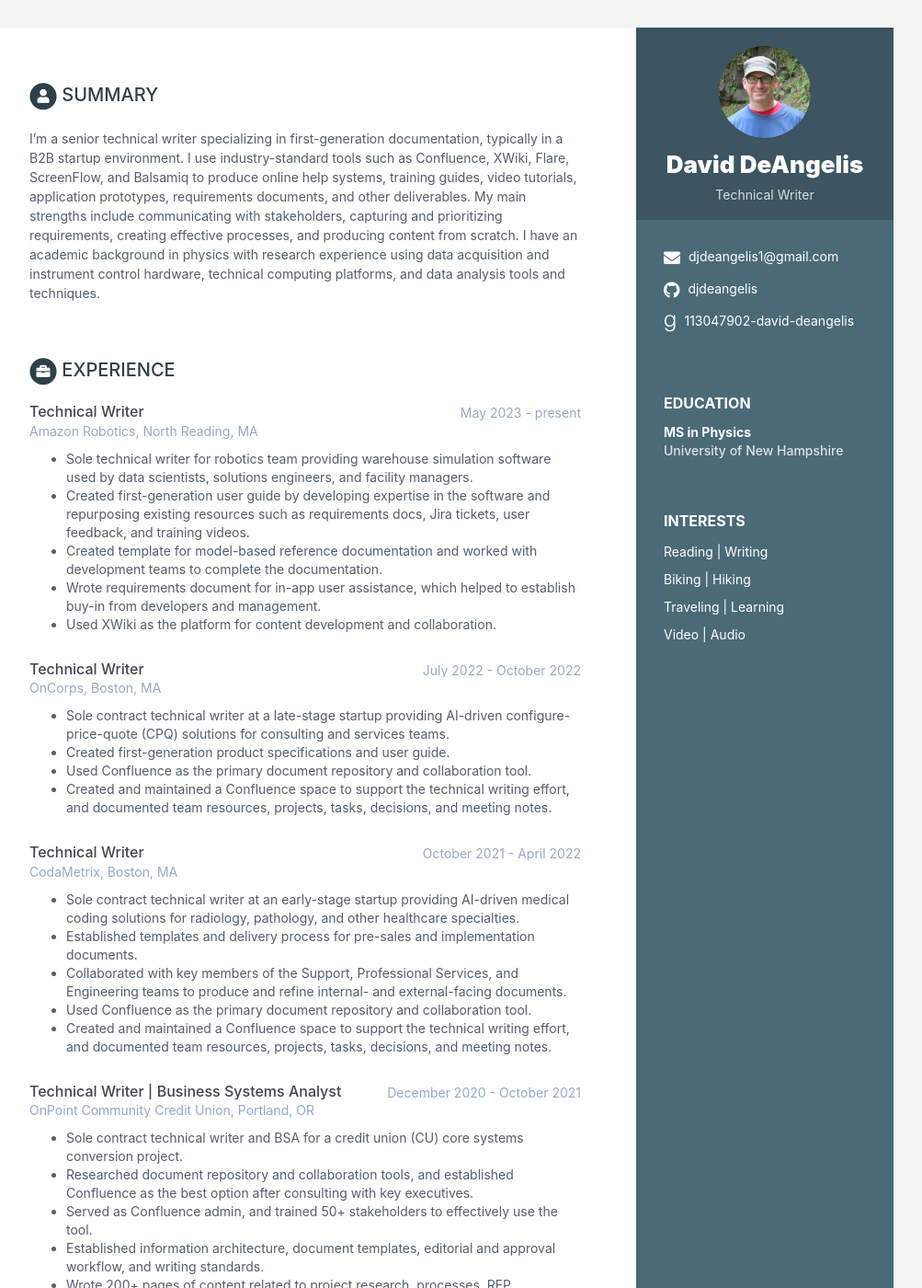
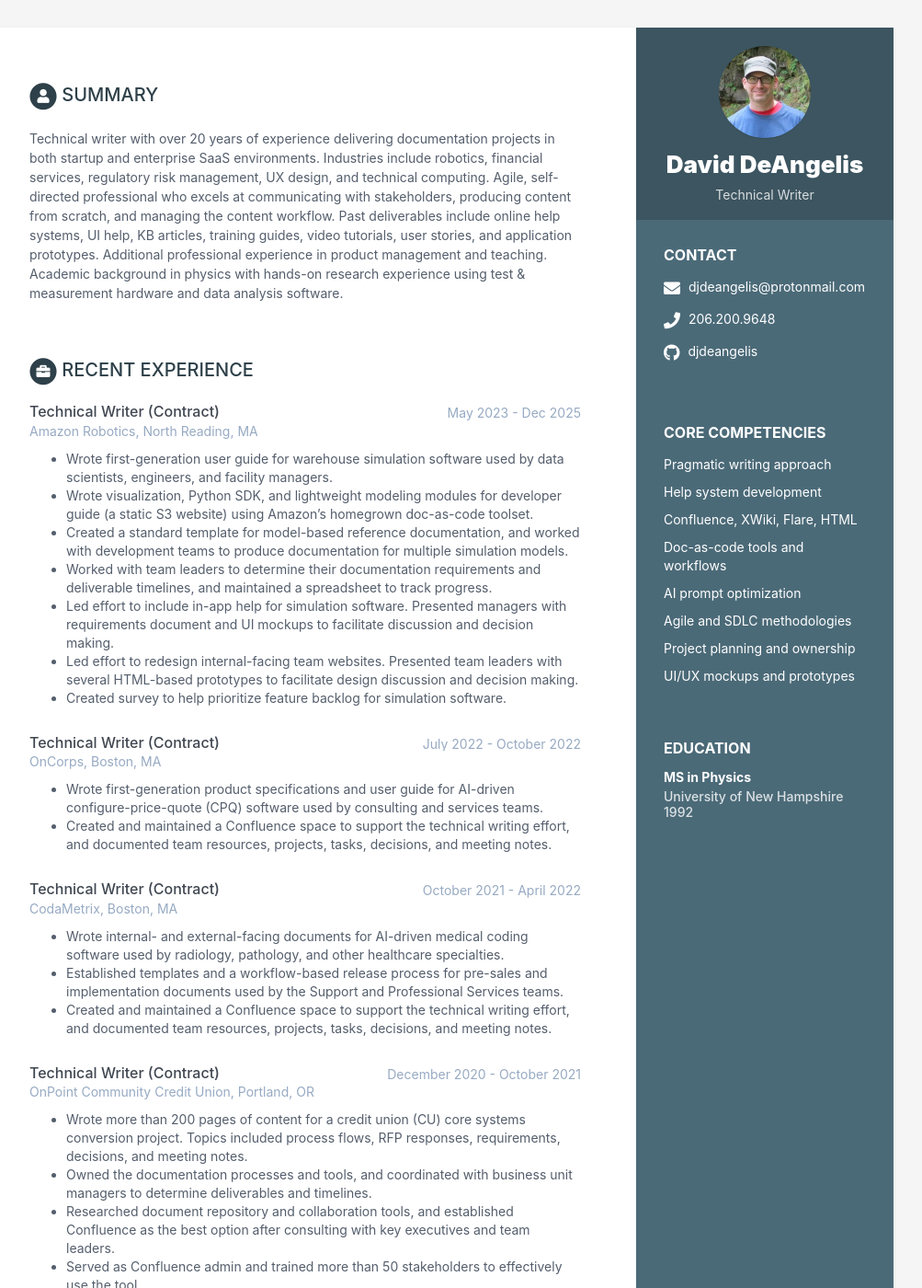
Before and after one commit to djdeangelis/djdeangelis.github.io, a Jekyll site: the page built from index.html, in a window 1280 px wide and 1400 px high. Shown: the whole window at 92% size, without its empty margins (168-1171 px from the left). Built offline with Jekyll 4.4.1, drawn with Linux system fonts in a browser that asks for light colours; some of the changed text lies outside the part shown.

Commit message:
Update data file and some includes

```diff
--- a/_data/data.yml
+++ b/_data/data.yml
@@ -12,8 +12,8 @@ sidebar:
     avatar: profile.png  #place a 100x100 picture inside /assets/images/ folder and provide the name of the file below
 
     # Sidebar links
-    email: djdeangelis1@gmail.com
-    phone:
+    email: djdeangelis@protonmail.com
+    phone: 206.200.9648
     website: #do not add http://
     linkedin:
     github: djdeangelis
@@ -22,39 +22,48 @@ sidebar:
     twitter: # specify as '@twitter-handle'
     stack-overflow: # Number/Username, e.g. 123456/alandoe
     codewars:
-    goodreads: 113047902-david-deangelis
-
-#    languages:
-#      - idiom: English
-#        level: Native
+    goodreads:
 
     interests:
-      - item: Reading | Writing
+      - item: Pragmatic writing approach
         link:
 
-      - item: Biking | Hiking
+      - item: Help system development
         link:
 
-      - item: Traveling | Learning
+      - item: Confluence, XWiki, Flare, HTML
         link:
 
-      - item: Video | Audio
+      - item: Doc-as-code tools and workflows
+        link:
+
+      - item: AI prompt optimization
+        link:
+
+      - item: Agile and SDLC methodologies
+        link:
+
+      - item: Project planning and ownership
+        link:
+
+      - item: UI/UX mockups and prototypes
         link:
 
 
 career-profile:
     title: Summary
     summary: |
-          I’m a senior technical writer specializing in first-generation documentation, typically in a B2B startup environment. I use industry-standard tools
-          such as Confluence, XWiki, Flare, ScreenFlow, and Balsamiq to produce online help systems, training guides, video tutorials, application prototypes,
-          requirements documents, and other deliverables. My main strengths include communicating with stakeholders, capturing and prioritizing
-          requirements, creating effective processes, and producing content from scratch. I have an academic background in physics with research experience using
-          data acquisition and instrument control hardware, technical computing platforms, and data analysis tools and techniques.
+        Technical writer with over 20 years of experience delivering documentation projects in both startup and enterprise SaaS environments.
+        Industries include robotics, financial services, regulatory risk management, UX design, and technical computing. Agile, self-directed
+        professional who excels at communicating with stakeholders, producing content from scratch, and managing the content workflow. Past
+        deliverables include online help systems, UI help, KB articles, training guides, video tutorials, user stories, and application prototypes.
+        Additional professional experience in product management and teaching. Academic background in physics with hands-on research experience
+        using test & measurement hardware and data analysis software.
 
 education:
     - degree: MS in Physics
       university: University of New Hampshire
-      time:
+      time: 1992
       details: |
         Lorem ipsum dolor sit amet, consectetuer adipiscing elit. Aenean commodo ligula eget dolor.
         Aenean massa. Cum sociis natoque penatibus et magnis dis parturient montes nascetur.
@@ -62,143 +71,44 @@ education:
           - Bullet point
 
 experiences:
-    - role: Technical Writer
-      time: May 2023 - present
+    - role: Technical Writer (Contract)
+      time: May 2023 - Dec 2025
       company: Amazon Robotics, North Reading, MA
       details: |
-          - Sole technical writer for robotics team providing warehouse simulation software used by data scientists, solutions engineers, and facility managers.
-          - Created first-generation user guide by developing expertise in the software and repurposing existing resources such as requirements docs, Jira tickets, user feedback, and training videos.
-          - Created template for model-based reference documentation and worked with development teams to complete the documentation.
-          - Wrote requirements document for in-app user assistance, which helped to establish buy-in from developers and management.
-          - Used XWiki as the platform for content development and collaboration.
+          - Wrote first-generation user guide for warehouse simulation software used by data scientists, engineers, and facility managers.
+          - Wrote visualization, Python SDK, and lightweight modeling modules for developer guide (a static S3 website) using Amazon’s homegrown doc-as-code toolset.
+          - Created a standard template for model-based reference documentation, and worked with development teams to produce documentation for multiple simulation models.
+          - Worked with team leaders to determine their documentation requirements and deliverable timelines, and maintained a spreadsheet to track progress.
+          - Led effort to include in-app help for simulation software. Presented managers with requirements document and UI mockups to facilitate discussion and decision making.
+          - Led effort to redesign internal-facing team websites. Presented team leaders with several HTML-based prototypes to facilitate design discussion and decision making.
+          - Created survey to help prioritize feature backlog for simulation software.
 
-    - role: Technical Writer
+    - role: Technical Writer (Contract)
       time: July 2022 - October 2022
       company: OnCorps, Boston, MA
       details: |
-          - Sole contract technical writer at a late-stage startup providing AI-driven configure-price-quote (CPQ) solutions for consulting and services teams.
-          - Created first-generation product specifications and user guide.
-          - Used Confluence as the primary document repository and collaboration tool.
-          - Created and maintained a Confluence space to support the technical writing effort, and documented team resources, projects, tasks,
-          decisions, and meeting notes.
+          - Wrote first-generation product specifications and user guide for AI-driven configure-price-quote (CPQ) software used by consulting and services teams.
+          - Created and maintained a Confluence space to support the technical writing effort, and documented team resources, projects, tasks, decisions, and meeting notes.
 
-    - role: Technical Writer
+    - role: Technical Writer (Contract)
       time: October 2021 - April 2022
       company: CodaMetrix, Boston, MA
       details: |
-          - Sole contract technical writer at an early-stage startup providing AI-driven medical coding solutions for radiology, pathology,
-          and other healthcare specialties.
-          - Established templates and delivery process for pre-sales and implementation documents.
-          - Collaborated with key members of the Support, Professional Services, and Engineering teams to produce and refine internal- and
-          external-facing documents.
-          - Used Confluence as the primary document repository and collaboration tool.
-          - Created and maintained a Confluence space to support the technical writing effort, and documented team resources, projects, tasks,
-          decisions, and meeting notes.
+          - Wrote internal- and external-facing documents for AI-driven medical coding software used by radiology, pathology, and other healthcare specialties.
+          - Established templates and a workflow-based release process for pre-sales and implementation documents used by the Support and Professional Services teams.
+          - Created and maintained a Confluence space to support the technical writing effort, and documented team resources, projects, tasks, decisions, and meeting notes.
 
-    - role: Technical Writer | Business Systems Analyst
+    - role: Technical Writer (Contract)
       time: December 2020 - October 2021
       company: OnPoint Community Credit Union, Portland, OR
       details: |
-          - Sole contract technical writer and BSA for a credit union (CU) core systems conversion project.
-          - Researched document repository and collaboration tools, and established Confluence as the best option after consulting with key executives.
-          - Served as Confluence admin, and trained 50+ stakeholders to effectively use the tool.
-          - Established information architecture, document templates, editorial and approval workflow, and writing standards.
-          - Wrote 200+ pages of content related to project research, processes, RFP responses, requirements, decisions, and meeting notes.
+          - Wrote more than 200 pages of content for a credit union (CU) core systems conversion project. Topics included process flows, RFP responses, requirements, decisions, and meeting notes.
+          - Owned the documentation processes and tools, and coordinated with business unit managers to determine deliverables and timelines.
+          - Researched document repository and collaboration tools, and established Confluence as the best option after consulting with key executives and team leaders.
+          - Served as Confluence admin and trained more than 50 stakeholders to effectively use the tool.
+          - Established information architecture, document templates, editorial workflow, and writing guide.
           - Participated in and documented due diligence calls with third-party vendors and CU peers.
-          - Researched and presented GRC (governance, risk, and compliance) software solutions to help satisfy CFPB and NCUA regulations.
-
-    - role: Product Manager | Technical Writer
-      time: January 2019 - November 2020
-      company: Various clients, Portland, OR
-      details: |
-          - Independent contractor providing product management and technical writing services for various clients including a SaaS e-learning platform
-          for adult learners.
-          - Set up Confluence and Jira, and served as Confluence admin.
-          - Created high-fidelity UI mockups to help guide designers and developers.
-          - Established info architecture, document templates, approval workflow, and writing standards.
-          - Wrote project briefs, business requirements, epics and stories, and user assistance.
-
-    - role: Senior Product Manager
-      time: June 2014 - July 2018
-      company: RADAR, Portland, OR
-      details: |
-          - Product manager for a SaaS breach response platform used by privacy and security experts.
-          - Owned the product roadmap and managed the product backlog.
-          - Wrote detailed requirements documents, user stories, and acceptance criteria.
-          - Drove the UI and UX effort via application mockups and prototypes.
-          - Communicated product status and managed stakeholder expectations via daily stand ups, customer check-ins, and cross-functional team meetings.
-          - Wrote knowledge base articles, release notes, and customer emails.
-          - Frontline tester for customer-facing features and API endpoints.
-          - Created and delivered product training for customers and Sales staff.
-          - Led biannual customer advisory group meeting.
-          - Listed as inventor on US patents 9,781,147 and 10,331,904.
-
-    - role: Co-founder
-      time: April 2012 - June 2014
-      company: Southwood Labs, Portland, OR
-      details: |
-          - Product manager for Harness; a SaaS automated testing tool for testers and developers.
-          - Researched and prioritized product requirements.
-          - Led the customer development process.
-          - Created key deliverables including competitor research, lean canvas business model, product positioning brief, web site copy, and application mockups.
-
-    - role: Senior Product Manager
-      time: July 2011 - March 2012
-      company: Monsoon Commerce, Portland, OR
-      details: |
-          - Product manager for Monsoon; an e-commerce platform for third-party sellers.
-          - Researched and prioritized product requirements.
-          - Managed stakeholder expectations around feature scope and delivery timelines.
-          - Wrote product positioning briefs.
-          - Managed beta program.
-
-    - role: Senior Technical Writer | Product Manager
-      time: July 2006 - July 2011
-      company: Site 9, Portland, OR
-      details: |
-          - Technical writer and product manager for ProtoShare; a SaaS prototyping and collaboration tool for designers and developers.
-          - Researched and prioritized product requirements in collaboration with the Engineering team.
-          - Created high-fidelity application prototypes that facilitated feature and workflow discussions.
-          - Wrote detailed meeting notes, project briefs, user stories, and acceptance criteria.
-          - Wrote first-generation online help system and designed in-app user assistance.
-          - Created complete suite of video tutorials for novice and advanced users.
-          - Created and delivered instructional webinars for customers and Sales staff.
-          - Designed and built a demo project that shipped with the product, and contributed many other usability
-          improvements that enhanced the out-of-box experience.
-          - Managed beta and early-adopter programs.
-
-    - role: Technical Writer | Editor
-      time: August 2003 - September 2006
-      company: Various clients, Portland, OR
-      details: |
-          - Independent contractor providing writing and editing services.
-          - Edited physics and engineering textbooks for a major academic publisher.
-          - Created first-generation online help system for dental practice software.
-          - Converted 10,000+ pages of existing documentation to first-generation online help system for medical practice software.
-          - Created first-generation online help system for complex data visualization software.
-          - Wrote electronics-related content for process innovation software.
-
-    - role: Principle Technical Writer
-      time: July 1997 - April 2003
-      company: The MathWorks, Natick, MA
-      details: |
-          - Technical writer for software products built on MATLAB; a technical computing platform for scientists and engineers.
-          - Wrote first-generation documentation for test & measurement (TM), math, and control design products.
-          - Researched, wrote, and maintained functional specifications for TM and math products.
-          - Designed and created context-sensitive UI help for TM and math products.
-          - Planned, authored, and tested customer training course for TM products.
-          - Created video tutorials for control design and math products.
-          - Led documentation and product usability testing.
-          - Represented the TM team at several industry trade shows.
-          - Listed as inventor on TM patent US 6,993,772.
-
-    - role: Adjunct Instructor | Technical Writer
-      time: April 1996 - June 1997
-      company: Independent contractor, Boston, MA
-      details: |
-          - Independent contractor providing teaching and writing services.
-          - Taught introductory courses in general physics, business mathematics, and electronics at various colleges.
-          - Wrote electronics-related content for TechOptimizer process innovation software at Invention Machine, Inc.
+          - Researched and documented GRC (governance, risk, and compliance) software solutions to help satisfy CFPB and NCUA regulations.
 
 projects:
     title: Projects
@@ -214,8 +124,8 @@ projects:
         tagline: "A static reference guide hosted on GitHub and created with Sphinx, reStructuredText, and a theme from Read the Docs."
 
       - title: Fixed-Point Blockset
-        link: "https://fiatlux.atlassian.net/wiki/spaces/FPBS/overview"
-        tagline: "A large CMS-based documentation project hosted on Confluence that explores key platform features and Atlassian Marketplace apps."
+        link: "https://fiatlux.atlassian.net/wiki/external/ZTU1ZDRkZmQyMDI5NDI0ZWI3NTg0ZDlkZmEwMDI1N2U"
+        tagline: "A CMS-based documentation project hosted on Confluence that explores key platform features and Atlassian Marketplace apps."
 
 patents:
     title: Patents
@@ -276,14 +186,8 @@ publications:
 skills:
     title: Software Skills
     details: |
-        **Authoring** -- Confluence, XWiki, Flare, FrameMaker, Markdown/reST, HTML/CSS, LaTeX, git/GitHub <br>
-        **Productivity** -- Jira, Sublime Text, Trello, OmniFocus, MindNode, ProductPlan <br>
-        **Prototyping** --  InVision, Balsamiq, ProtoShare, Axure, Draw.io, OmniGraffle <br>
-        **Media** -- Screenflow, Camtasia, Final Cut Pro X, Audition, SnagIt, GIMP, Wistia
-
-#    toolset:
-#      - name: Jira & Confluence
-#        level: 90%
-
-footer: >
-    The happiness of your life depends upon the quality of your thoughts.
+        **Authoring** -- Confluence, XWiki, Quip, Flare, FrameMaker, Markdown, Git/GitHub, LaTeX <br>
+        **Productivity** -- AI chatbots, Jira, Trello, OmniFocus, MindNode, ProductPlan, Sublime Text <br>
+        **Prototyping** --  Draw.io, Balsamiq, HTML/CSS, Axure RP, OmniGraffle <br>
+        **Visual Media** -- Screenflow, Camtasia, Final Cut Pro X, Canva, Visio, SnagIt
+footer:
--- a/_includes/contact.html
+++ b/_includes/contact.html
@@ -1,4 +1,9 @@
 <div class="contact-container container-block">
+
+  <h2 class="container-block-title">
+    Contact
+  </h2>
+
   <ul class="list-unstyled contact-list">
 
     {% if sidebar.email %}
--- a/_includes/experience.html
+++ b/_includes/experience.html
@@ -6,7 +6,7 @@
       <i class="fas fa-circle fa-stack-2x"></i>
       <i class="fas fa-briefcase fa-stack-1x fa-inverse"></i>
     </span>
-    Experience
+    Recent Experience
   </h2>
 
   {% for experience in experiences %}
--- a/_includes/interests.html
+++ b/_includes/interests.html
@@ -3,7 +3,7 @@
 <div class="interests-container container-block">
 
   <h2 class="container-block-title">
-    Interests
+    Core Competencies
   </h2>
 
   <ul class="list-unstyled interests-list">
--- a/_includes/sidebar.html
+++ b/_includes/sidebar.html
@@ -18,13 +18,11 @@
   </div><!--//profile-container-->
 
   {% include contact.html %}
-
+  {% include language.html %}
+  {% include interests.html %}
   {% if sidebar.education %}
     {% include education.html %}
   {% endif %}
-
-  {% include language.html %}
-  {% include interests.html %}
 
   {% if sidebar.about %}
     {% include about.html %}
```
Also changed, not shown: 2 other files.
